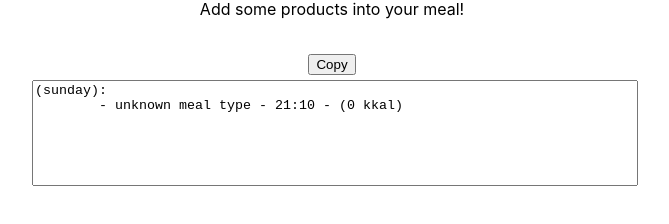
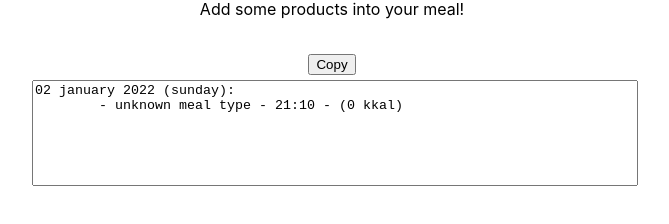
Before and after one commit to volodfast/react-calorie-calc, a React (Create React App) app: page / in a window 1280 px wide. Shown: the part 274-498 px from the top of the page, without its empty margins (308-977 px from the left). Built offline with nearby package versions, Linux system fonts and the light colour scheme.

Commit message:
Update day text info in meal text representation

```diff
--- a/src/modules/meal/components/MealTextRepresentation/MealTextRepresentation.interface.ts
+++ b/src/modules/meal/components/MealTextRepresentation/MealTextRepresentation.interface.ts
@@ -4,6 +4,7 @@ import {
 } from 'modules/meal/containers/MealCalorieCalculator/MealCalorieCalculator.interface';
 
 export type MealTextRepresentationProps = {
+  date: Date;
   productList: MealProductType[];
   mealType?: MealType;
 };
--- a/src/modules/meal/components/MealTextRepresentation/MealTextRepresentation.tsx
+++ b/src/modules/meal/components/MealTextRepresentation/MealTextRepresentation.tsx
@@ -4,11 +4,8 @@ import { MealTextRepresentationProps } from './MealTextRepresentation.interface'
 // styles
 import { useMealTextRepresentationStyles } from './MealTextRepresentation.styled';
 
-const intl = new Intl.DateTimeFormat('en-US', {
-  weekday: 'long',
-});
-
 const MealTextRepresentation: FC<MealTextRepresentationProps> = ({
+  date,
   productList,
   mealType,
 }) => {
@@ -21,12 +18,25 @@ const MealTextRepresentation: FC<MealTextRepresentationProps> = ({
     )
   );
 
-  const currentDate = new Date(Date.now());
-  const dateString = `${currentDate.getHours()}:${currentDate.getMinutes()}`;
+  const dateString = `${date.getHours()}:${date.getMinutes()}`;
 
-  const weekday = intl.format(currentDate).toLocaleLowerCase();
+  const weekday = new Intl.DateTimeFormat('en-US', {
+    weekday: 'long',
+  })
+    .format(date)
+    .toLocaleLowerCase();
+  const monthDay =
+    date.getDate().toString().length == 1
+      ? `0${date.getDate()}`
+      : date.getDate().toString();
+  const month = new Intl.DateTimeFormat('en-US', {
+    month: 'long',
+  })
+    .format(date)
+    .toLocaleLowerCase();
+  const year = date.getFullYear();
 
-  const dayText = `(${weekday}):\n`;
+  const dayText = `${monthDay} ${month} ${year} (${weekday}):\n`;
 
   const mealTypeText = `	- ${
     mealType || 'unknown meal type'
--- a/src/modules/meal/containers/MealCalorieCalculator/MealCalorieCalculator.tsx
+++ b/src/modules/meal/containers/MealCalorieCalculator/MealCalorieCalculator.tsx
@@ -1,4 +1,4 @@
-import { FC, useMemo } from 'react';
+import { FC, useMemo, useState } from 'react';
 import { Box, Button } from '@material-ui/core';
 // components
 import ProductForm from 'modules/product/components/ProductForm';
@@ -23,6 +23,8 @@ const MealCalorieCalculator: FC = () => {
     useTotalCaloriesBody();
 
   const { mealType, mealTypeList, changeMealType } = useMealType();
+
+  const [date] = useState(new Date());
 
   const total = useMemo(
     () =>
@@ -119,7 +121,11 @@ const MealCalorieCalculator: FC = () => {
           Add some products into your meal!
         </Box>
       )}
-      <MealTextRepresentation productList={productList} mealType={mealType} />
+      <MealTextRepresentation
+        date={date}
+        productList={productList}
+        mealType={mealType}
+      />
     </Box>
   );
 };
```
